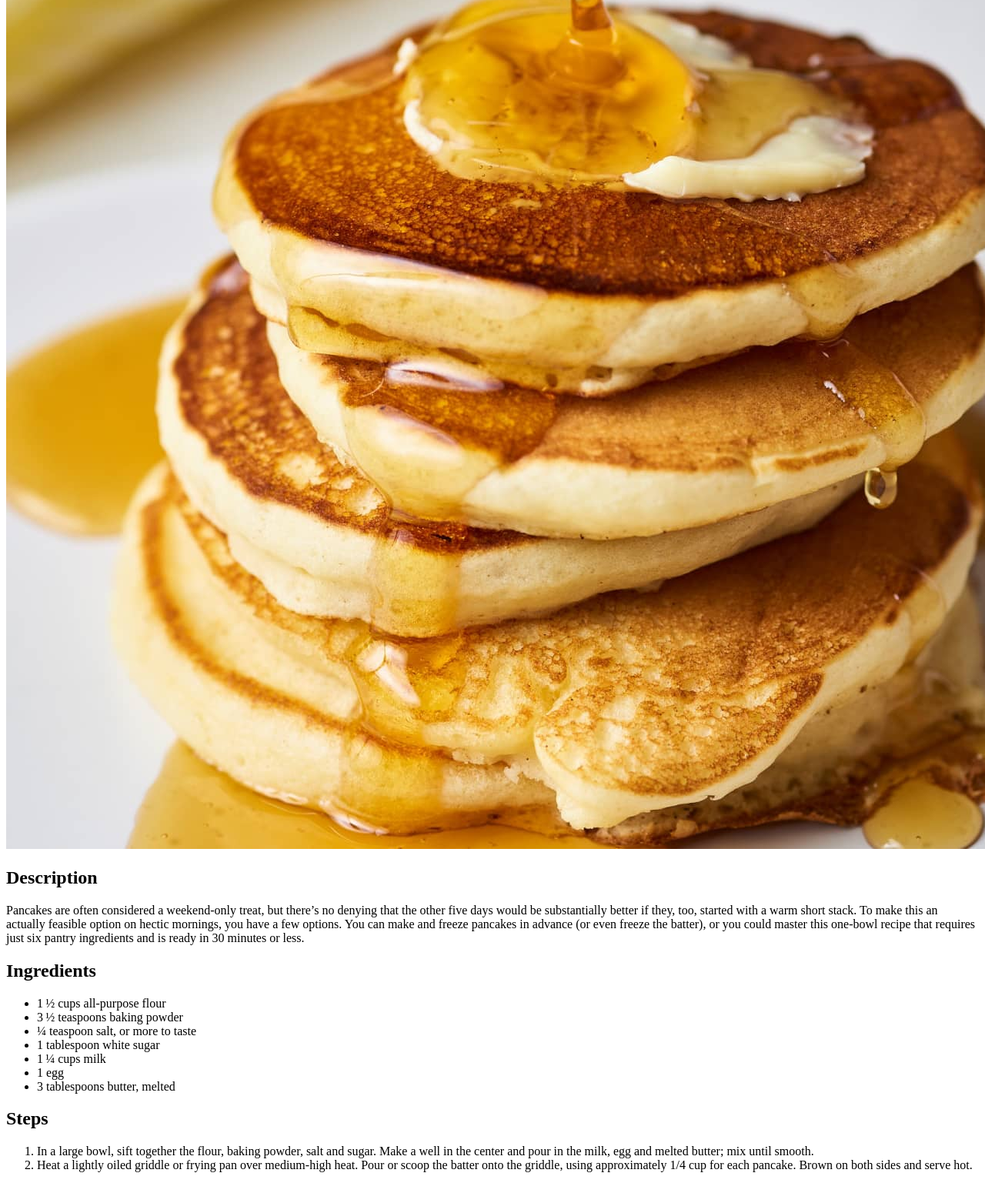
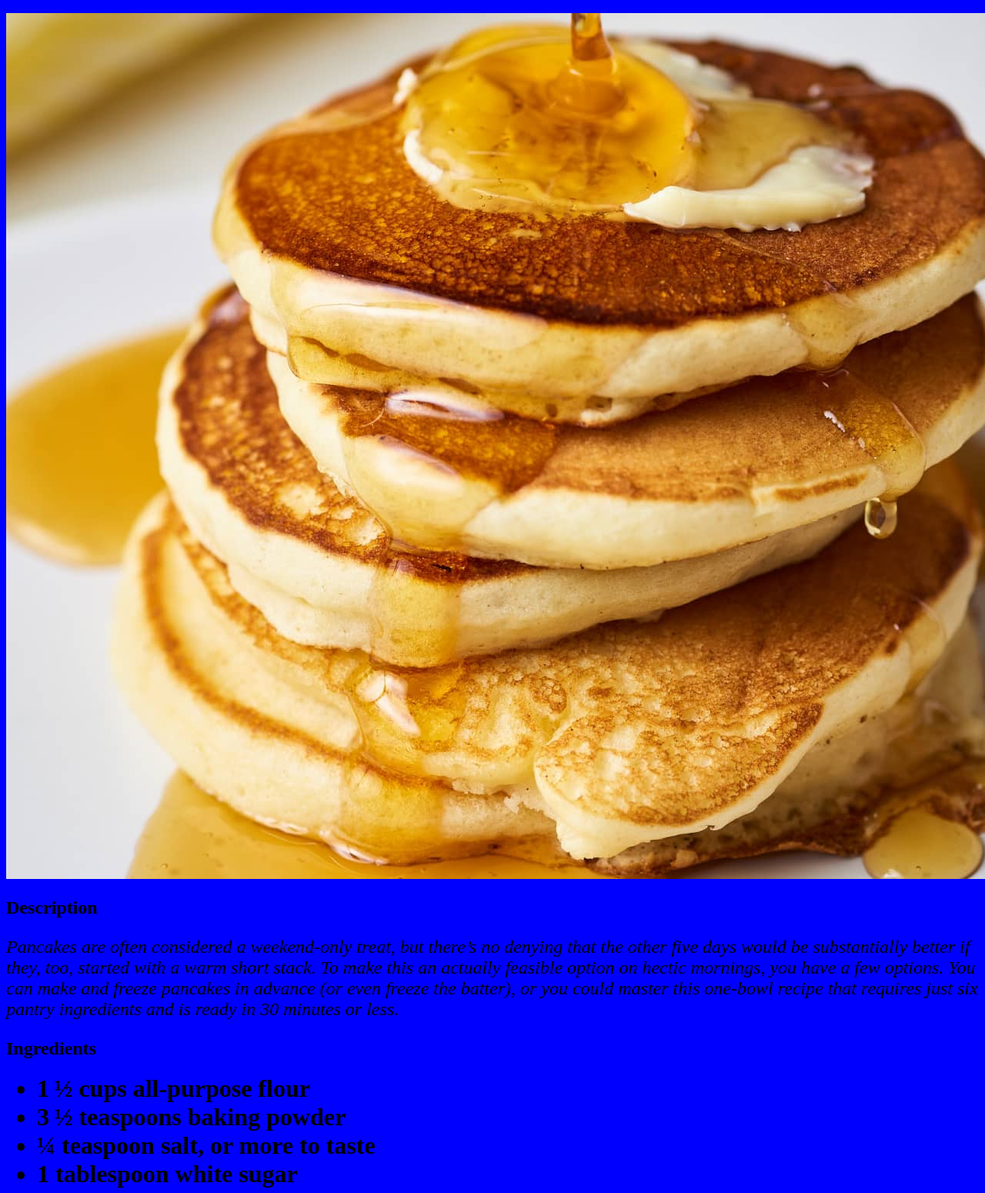
Before and after one commit to PimpinFrito/odin-recipes, a plain HTML site: page recipes/pancakes.html in a window 1280 px wide. Shown: the part 102-1652 px from the top of the page at 77% size. Drawn offline with Linux system fonts and the light colour scheme.

Commit message:
Added the css to all pages

```diff
--- a/recipes/pancakes.html
+++ b/recipes/pancakes.html
@@ -3,11 +3,16 @@
     <head>
         <title>Pancakes</title>
         <meta charset="UTF-8">
+        <link rel= "stylesheet" href="../styles.css">
     </head>
 
     <body>
         <h1>Pancakes</h1>
+
+        <div class = "image">
         <img src = "./pancakes.jpeg" alt="Pankcakes">
+        </div>
+        </body>
 
         <h2>Description</h2>
         <p>Pancakes are often considered a weekend-only treat, but there’s no denying that the other five days would be substantially better if they, too,
--- a/styles.css
+++ b/styles.css
@@ -1,5 +1,9 @@
 body{
     background-color: blue;
+}
+p{
+    font-style: italic;
+    font-size: 24px;
 }
 h1{
     font-size: 48px;
@@ -11,3 +15,6 @@
     font-weight: bold;
     font-size: 32px;
 }
+.image{
+    text-align: center;
+}
```
Also changed, not shown: index.html (+5 -1 lines), recipes/frenchToast.html (+4 -0 lines), recipes/scrambledEggs.html (+3 -0 lines), recipes/waffles.html (+5 -0 lines).
